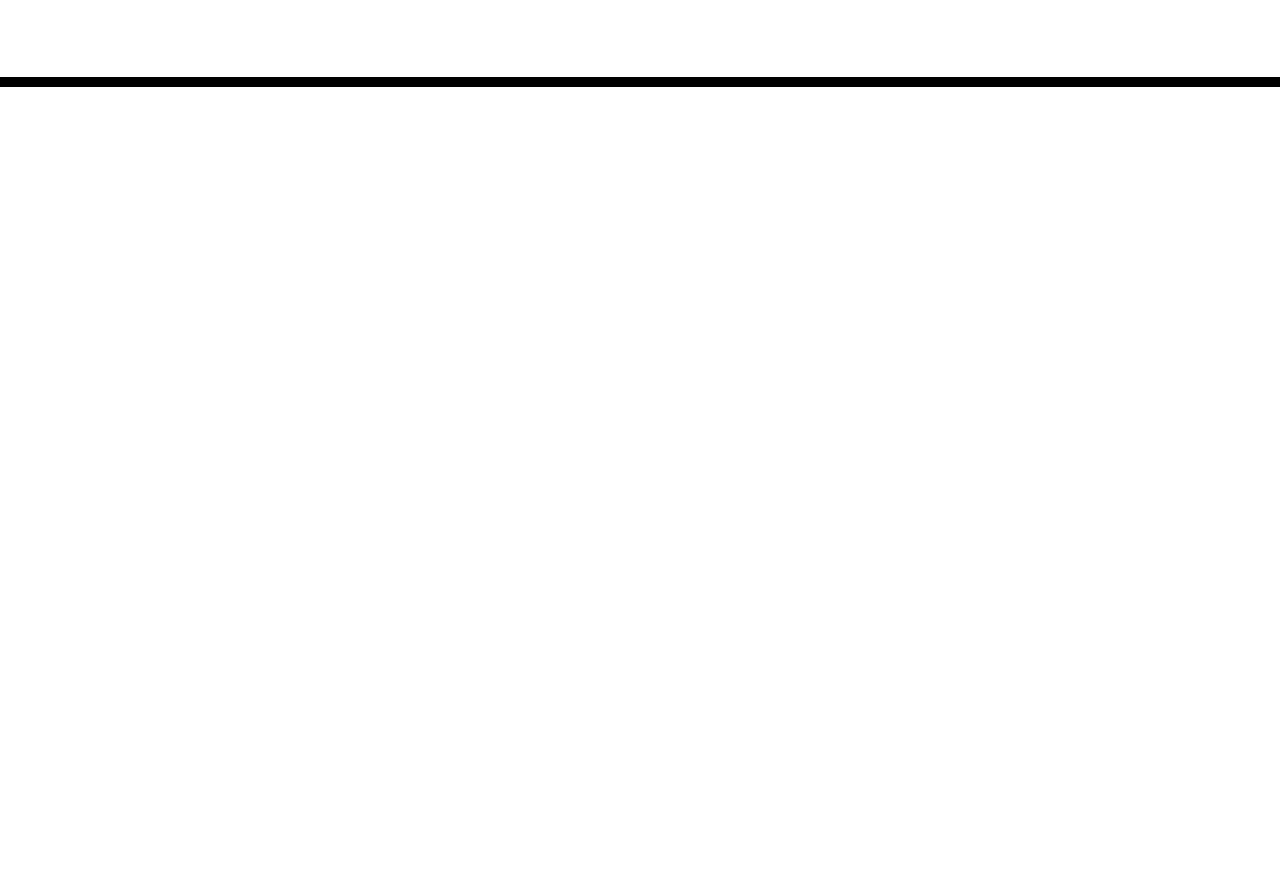
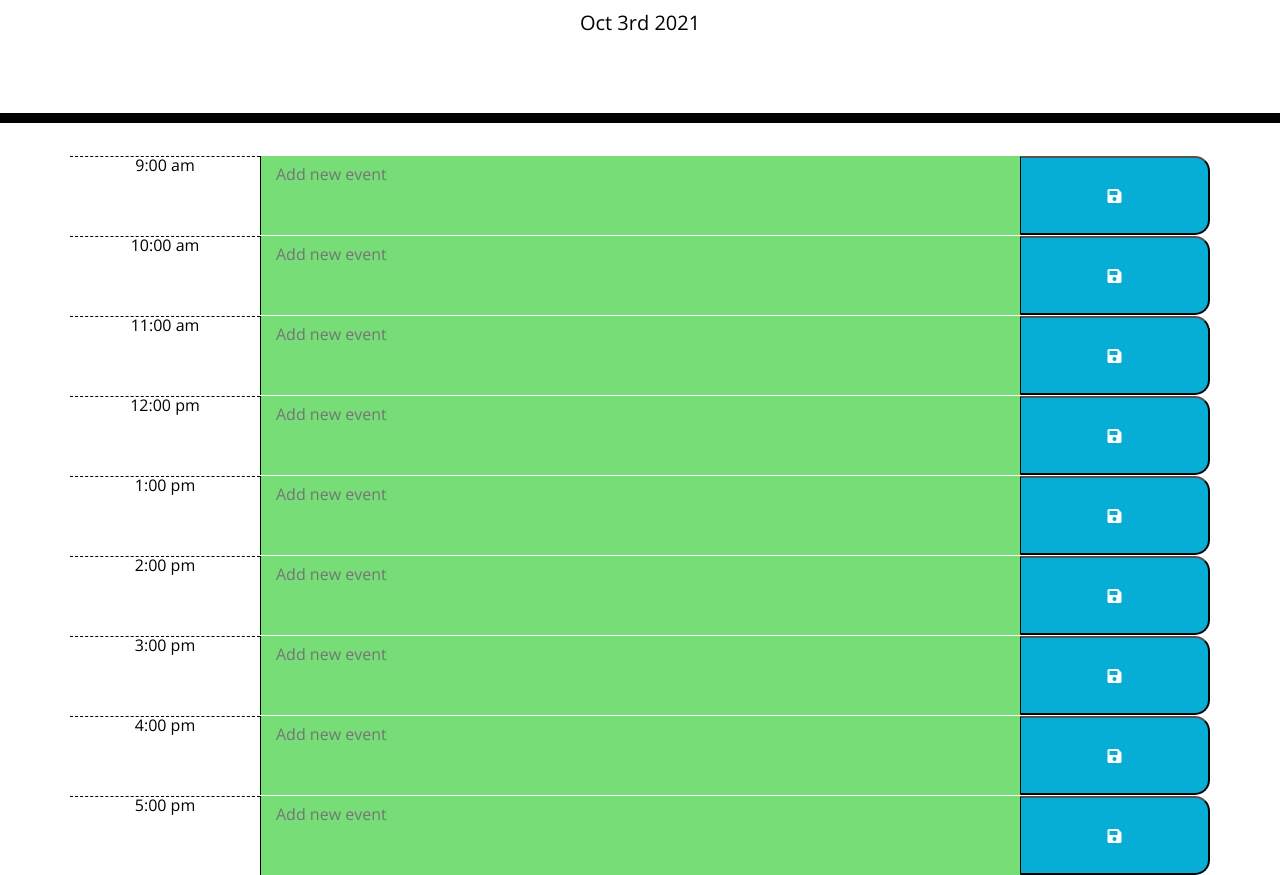
Before and after one commit to vic-smith/daily-planner, a plain HTML site: page Develop/index.html in a window 1280 px wide. Shown: the part 181-1056 px from the top of the page. Before the commit the page ends 800 px from the top, so only its background shows below. Drawn offline with nearby package versions, Linux system fonts and the light colour scheme.

Commit message:
added time sensitivity to events

```diff
--- /dev/null
+++ b/Develop/assets/script.js
@@ -0,0 +1,59 @@
+var currentDay = $("#currentDay")
+var momentDate = moment().format("MMM Do YYYY")
+var hour = moment().hour(); // Number
+var timeEl = "9 10 11 12 13 14 15 16 17";
+var idList = timeEl.split(" ");
+var button = document.querySelectorAll('button')
+//var text = document.getElementById("").value
+currentDay.text(momentDate);
+
+
+let events = {};
+
+function saveEvent() {
+  let event =
+  document.getElementById("9").value
+
+  //events.push(event);
+
+  localStorage.setItem("events", JSON.stringify(event));
+}
+
+
+
+
+document.querySelectorAll('button').forEach(button => {
+  button.addEventListener('click', () => {
+    saveEvent();
+    console.log("click");
+  })
+})
+
+
+function timeAdjust() {
+
+  for (var i = 0; i < idList.length; i++) {
+    time = document.getElementById(idList[i]);
+
+
+    if (hour > idList[i]) {
+      time.classList.add("past");
+    }
+    else if (hour < idList[i]) {
+      time.classList.add("future");
+    }
+    else {
+      time.classList.add("present");
+    }
+
+  }
+   text = JSON.parse(localStorage.getItem("events"));
+};
+
+
+setInterval(function () {
+  timeAdjust();
+  console.log("ran")
+}, 1000 * 60);
+
+timeAdjust();
--- a/Develop/index.html
+++ b/Develop/index.html
@@ -1,24 +1,15 @@
 <!DOCTYPE html>
 <html lang="en">
+
 <head>
   <meta charset="UTF-8" />
   <meta name="viewport" content="width=device-width, initial-scale=1.0" />
   <meta http-equiv="X-UA-Compatible" content="ie=edge" />
-    <link
-      rel="stylesheet"
-      href="https://stackpath.bootstrapcdn.com/bootstrap/4.3.1/css/bootstrap.min.css"
-    />
-    <link
-      rel="stylesheet"
-      href="https://use.fontawesome.com/releases/v5.8.1/css/all.css"
-      integrity="sha384-50oBUHEmvpQ+1lW4y57PTFmhCaXp0ML5d60M1M7uH2+nqUivzIebhndOJK28anvf"
-      crossorigin="anonymous"
-    />
-    <link
-      href="https://fonts.googleapis.com/css?family=Open+Sans&display=swap"
-      rel="stylesheet"
-    />
-    <link rel="stylesheet" href="style.css" />
+  <link rel="stylesheet" href="https://stackpath.bootstrapcdn.com/bootstrap/4.3.1/css/bootstrap.min.css" />
+  <link rel="stylesheet" href="https://use.fontawesome.com/releases/v5.8.1/css/all.css"
+    integrity="sha384-50oBUHEmvpQ+1lW4y57PTFmhCaXp0ML5d60M1M7uH2+nqUivzIebhndOJK28anvf" crossorigin="anonymous" />
+  <link href="https://fonts.googleapis.com/css?family=Open+Sans&display=swap" rel="stylesheet" />
+  <link rel="stylesheet" href="assets/style.css" />
   <title>Work Day Scheduler</title>
 </head>
 
@@ -28,11 +19,76 @@
     <p class="lead">A simple calendar app for scheduling your work day</p>
     <p id="currentDay" class="lead"></p>
   </header>
-    <div class="container">
+  <div class="container" id="container">
+    <div class="time-block">
+      <div class="row">
+        <div class="hour col-md-2">9:00 am</div>
+        <textarea id="9" class="description col-md-8" placeholder="Add new event"></textarea>
+        <button btn="9" class="saveBtn col-md-2 "><i class="fas fa-save"></i></button>
+      </div>
+    </div>
+    <div class="time-block">
+      <div class="row">
+        <div class="hour col-md-2">10:00 am</div>
+        <textarea id="10" class="description col-md-8" placeholder="Add new event"></textarea>
+        <button class="saveBtn col-md-2 "><i class="fas fa-save"></i></button>
+      </div>
+    </div>
+    <div class="time-block">
+      <div class="row">
+        <div class="hour col-md-2">11:00 am</div>
+        <textarea id="11" class="description col-md-8" placeholder="Add new event"></textarea>
+        <button class="saveBtn col-md-2 "><i class="fas fa-save"></i></button>
+      </div>
+    </div>
+    <div class="time-block">
+      <div class="row">
+        <div class="hour col-md-2">12:00 pm</div>
+        <textarea id="12" class="description col-md-8" placeholder="Add new event"></textarea>
+        <button class="saveBtn col-md-2 "><i class="fas fa-save"></i></button>
+      </div>
+    </div>
+    <div class="time-block">
+      <div class="row">
+        <div class="hour col-md-2">1:00 pm</div>
+        <textarea id="13" class="description col-md-8" placeholder="Add new event"></textarea>
+        <button class="saveBtn col-md-2 "><i class="fas fa-save"></i></button>
+      </div>
+    </div>
+    <div class="time-block">
+      <div class="row">
+        <div class="hour col-md-2">2:00 pm</div>
+        <textarea id="14" class="description col-md-8" placeholder="Add new event"></textarea>
+        <button class="saveBtn col-md-2 "><i class="fas fa-save"></i></button>
+      </div>
+    </div>
+    <div class="time-block">
+      <div class="row">
+        <div class="hour col-md-2">3:00 pm</div>
+        <textarea id="15" class="description col-md-8" placeholder="Add new event"></textarea>
+        <button class="saveBtn col-md-2 "><i class="fas fa-save"></i></button>
+      </div>
+    </div>
+    <div class="time-block">
+      <div class="row">
+        <div class="hour col-md-2">4:00 pm</div>
+        <textarea id="16" class="description col-md-8" placeholder="Add new event"></textarea>
+        <button class="saveBtn col-md-2 "><i class="fas fa-save"></i></button>
+      </div>
+    </div>
+    <div class="time-block">
+      <div class="row">
+        <div class="hour col-md-2">5:00 pm</div>
+        <textarea id="17" class="description col-md-8" placeholder="Add new event"></textarea>
+        <button class="saveBtn col-md-2 "><i class="fas fa-save"></i></button>
+      </div>
+    </div>
     <!-- Timeblocks go here -->
   </div>
 
   <script src="https://code.jquery.com/jquery-3.4.1.min.js"></script>
   <script src="https://cdnjs.cloudflare.com/ajax/libs/moment.js/2.24.0/moment.min.js"></script>
+  <script src="assets/script.js"></script>
 </body>
+
 </html>
```
Also changed, not shown: Develop/assets/js/script.js (added), Develop/assets/style.css (renamed from Develop/style.css). Lines whose indentation alone changed are shown as unchanged.
